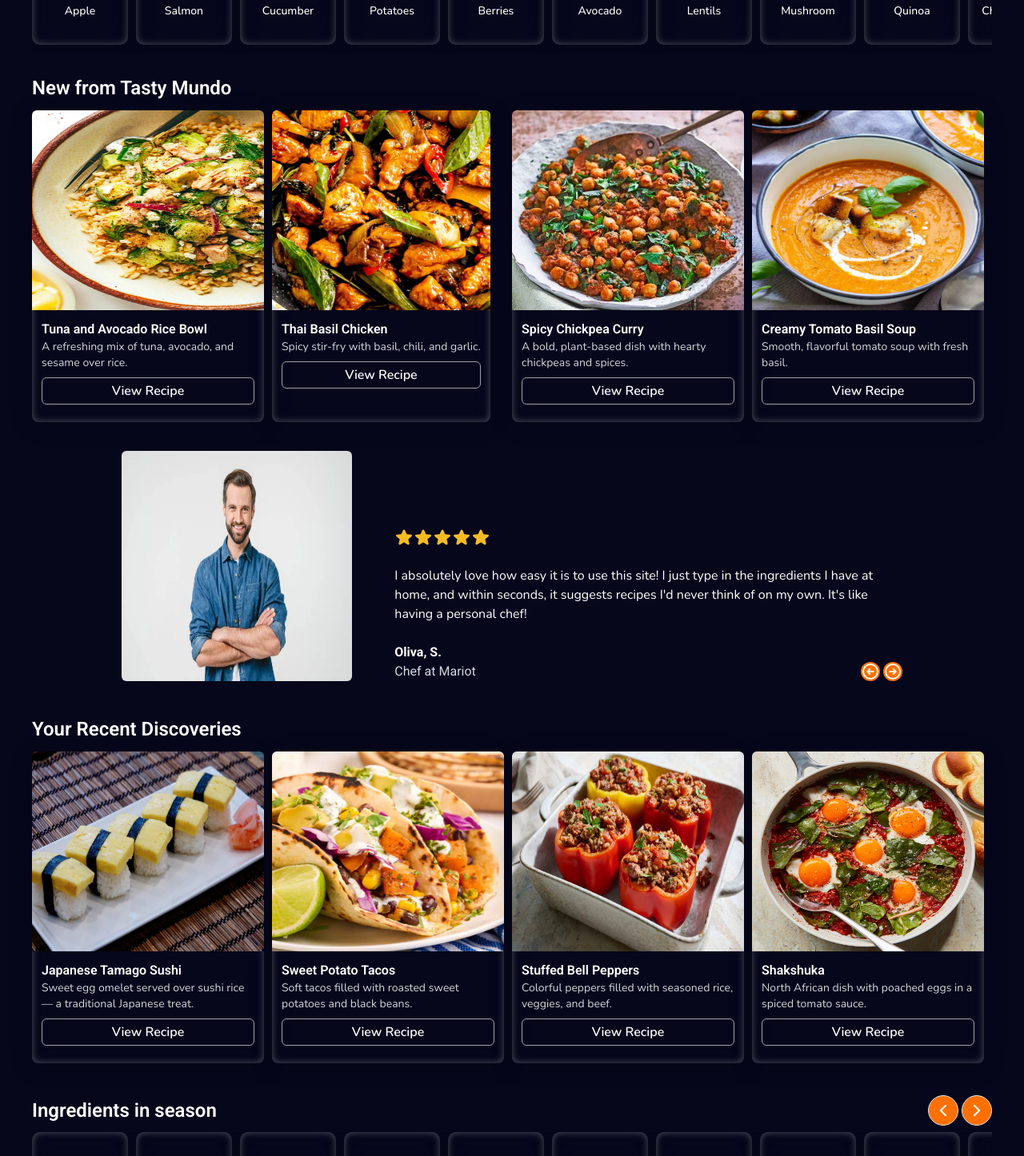
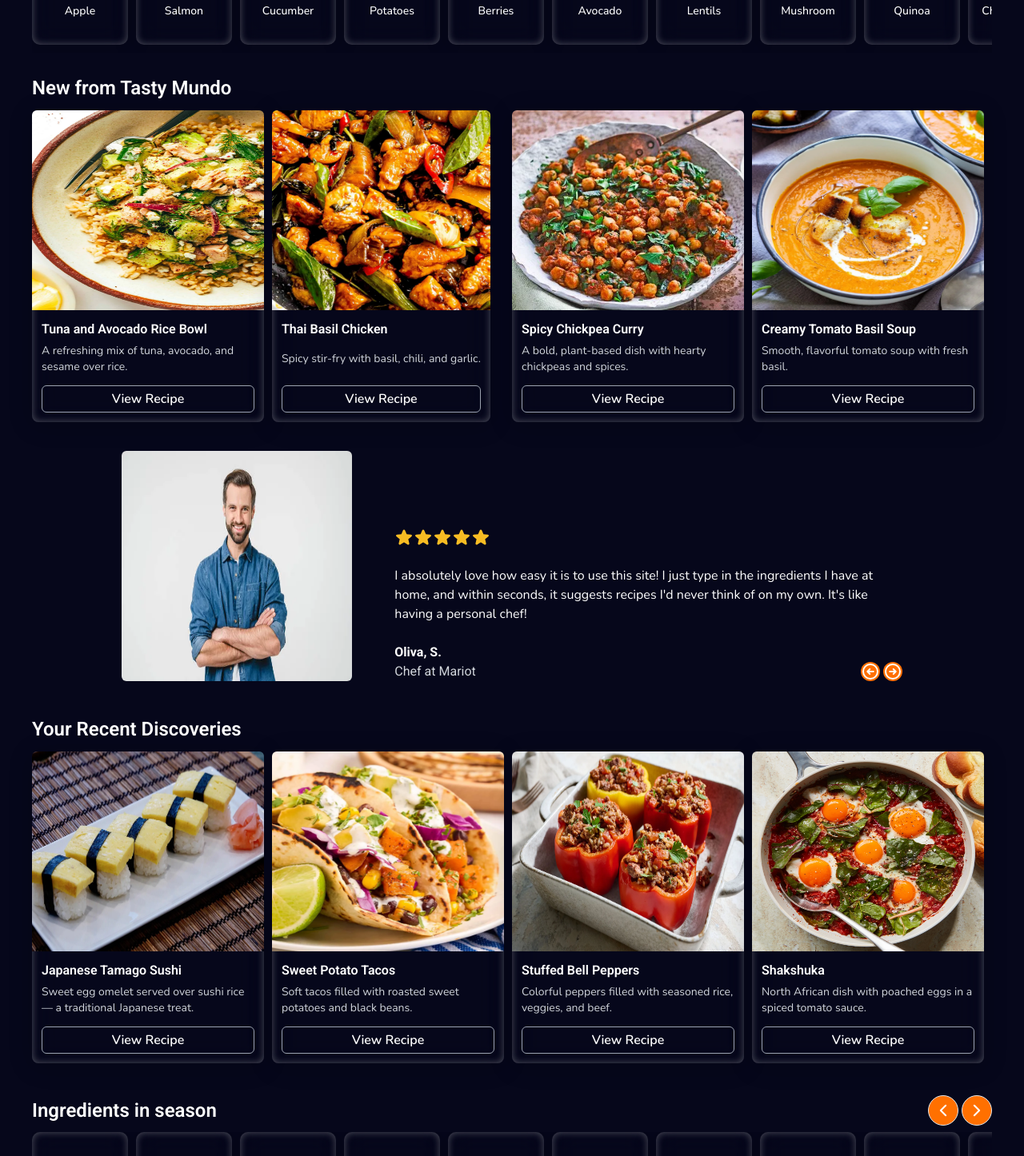
Before and after one commit to AimableUK/Tasty_Mundo, a React (Vite) app: page / in a window 1280 px wide. Shown: the part 1360-2806 px from the top of the page at 80% size. Built offline with nearby package versions, Linux system fonts and the light colour scheme; a web font is replaced by a local one.

Commit message:
Fixed missalignment in the cards

```diff
--- a/src/Components/TastyDiscoveries/TastyDiscoveries.jsx
+++ b/src/Components/TastyDiscoveries/TastyDiscoveries.jsx
@@ -14,14 +14,17 @@ const TastyDiscoveries = () => {
 
       <div className="my-3 grid grid-cols-1 md:grid-cols-2 lg:grid-cols-4 gap-y-4">
         {discoveriesToday.map((food) => (
-          <div key={food.id} className="rounded-md main text-start">
+          <div
+            key={food.id}
+            className="rounded-md main flex flex-col text-start h-full"
+          >
             <img
               src={food.image}
               loading="lazy"
               alt="speedy massaman beef stir-fry"
               className="w-fit rounded-t-md"
             />
-            <div className="p-3">
+            <div className="flex flex-col flex-grow justify-between p-3">
               <h3 className="font-roboto font-semibold">{food.food_name}</h3>
               <p className="text-start text-sm text-gray-300">
                 {food.description}
--- a/src/Components/TastyNew/TastyNew.jsx
+++ b/src/Components/TastyNew/TastyNew.jsx
@@ -12,14 +12,17 @@ const TastyNew = () => {
       </h1>
       <div className="my-3 grid grid-cols-1 md:grid-cols-2 lg:grid-cols-4 gap-y-4">
         {newToday.map((food) => (
-          <div key={food.id} className="rounded-md main text-start">
+          <div
+            key={food.id}
+            className="rounded-md main flex flex-col text-start h-full"
+          >
             <img
               src={food.image}
               loading="lazy"
               alt="speedy massaman beef stir-fry"
               className="w-fit rounded-t-md"
             />
-            <div className="p-3">
+            <div className="flex flex-col flex-grow justify-between p-3">
               <h3 className="font-roboto font-semibold">{food.food_name}</h3>
               <p className="text-start text-sm text-gray-300">
                 {food.description}
```
